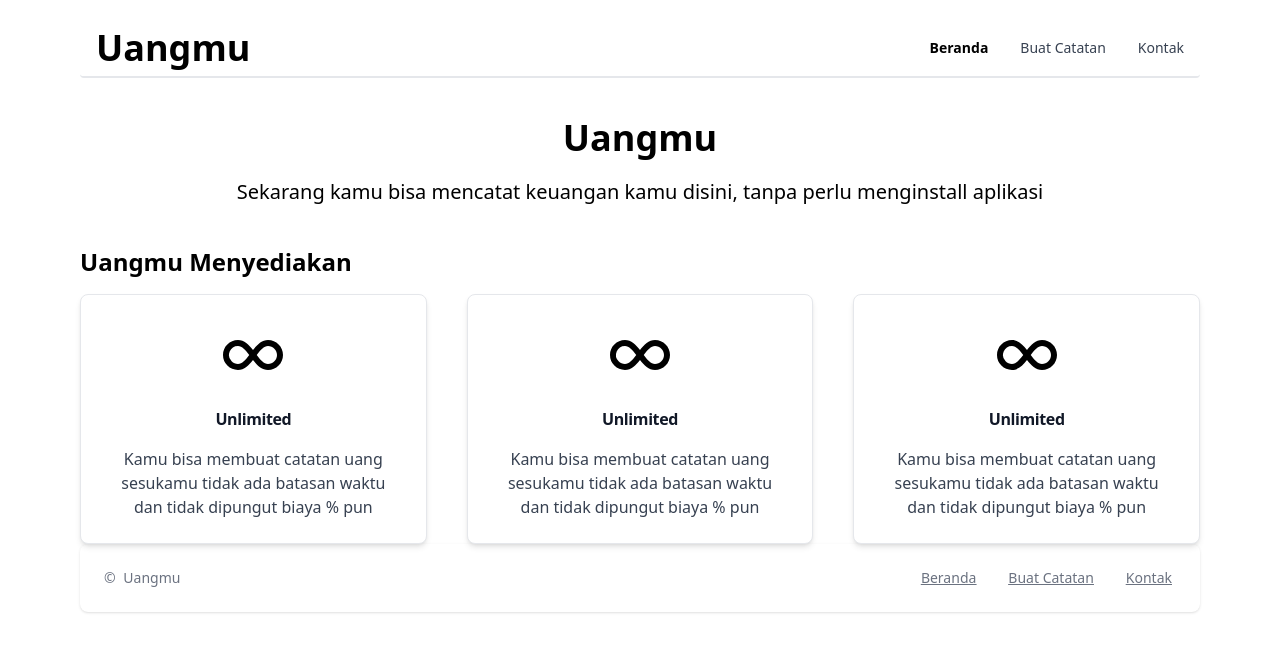
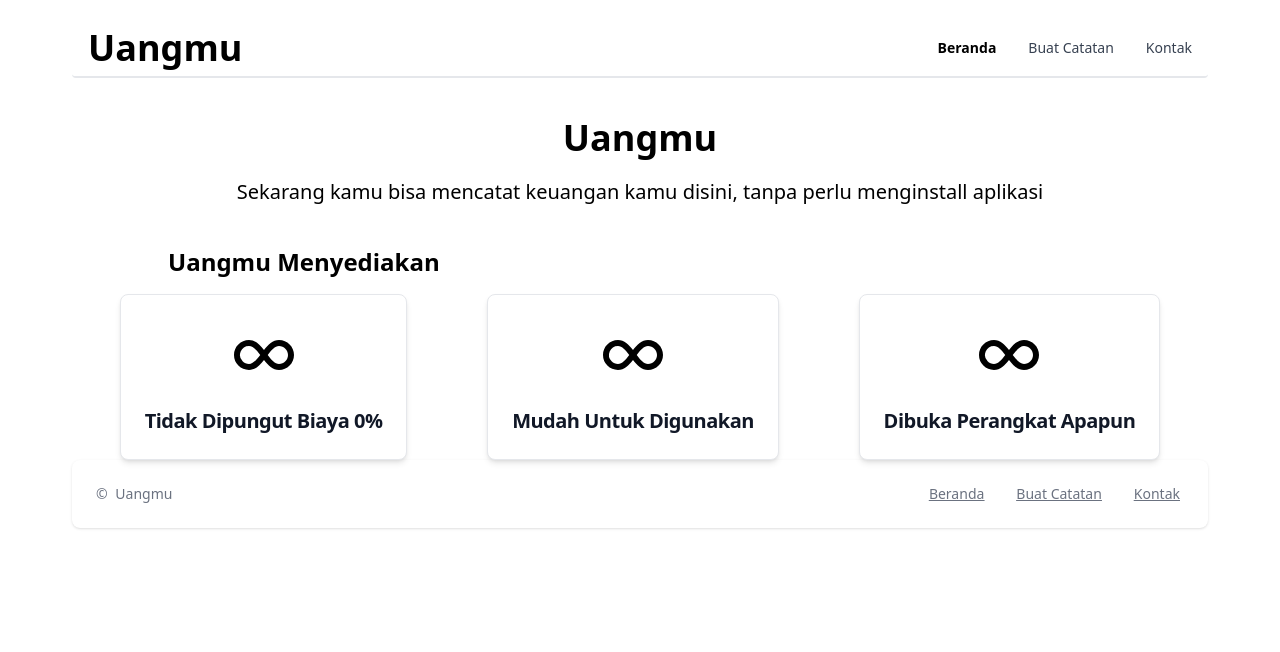
Before and after one commit to Anugerah20/Uangmu, a React (Vite) app: page / in a window 1280 px wide. Shown: the top 652 px of the page. Built offline with nearby package versions, Linux system fonts and the light colour scheme.

Commit message:
Apply localstorage

```diff
--- a/src/components/DataNoteTable.jsx
+++ b/src/components/DataNoteTable.jsx
@@ -1,3 +1,5 @@
+import { FaTrashAlt, FaEdit } from "react-icons/fa";
+
 const DataNoteTable = ({ savedData }) => {
      if (!savedData) {
           return null;
@@ -13,6 +15,10 @@ const DataNoteTable = ({ savedData }) => {
                <td>{formattedDate}</td>
                <td>{formatAmountID}</td>
                <td>{savedData.jenis === "pemasukan" ? "pemasukan" : "pengeluaran"}</td>
+               <td className="flex justify-center gap-2 mt-1">
+                    <a href="#" title="Hapus"><FaTrashAlt /></a>
+                    <a href="#" title="Ubah"><FaEdit /></a>
+               </td>
           </tr>
      );
 };
--- a/src/components/Footer.jsx
+++ b/src/components/Footer.jsx
@@ -2,7 +2,7 @@ import { Footer } from "flowbite-react";
 
 export default function MyFooter() {
   return (
-    <div className="mx-5 sm:mx-20">
+    <div className="mx-5 md:mx-10 lg:mx-[4.5rem]">
       <Footer container className="flex justify-between sm:justify-between">
         <Footer.Copyright
           by="Uangmu"
--- a/src/components/ModalNote.jsx
+++ b/src/components/ModalNote.jsx
@@ -2,9 +2,8 @@ import { Modal, Button, Label, TextInput } from 'flowbite-react';
 
 const ModalNote = ({ openModal, setOpenModal, deskripsi, tanggal, nominal, jenisCatatan, setJenisCatatan, handlerInputChange, handleSubmit, setModal }) => {
      return (
-          <div className="container-note w-4/5 lg:w-1/4 sm:w-1/2 md:w-2/5">
-               {/* <Button onClick={() => setOpenModal(true)} className="btn-note">Buat Catatan</Button> */}
-               <button onClick={() => setOpenModal(true)} className="btn-note">Buat Catatan</button>
+          <div className="container-note w-4/5 lg:w-1/4 sm:w-1/2 md:w-2/5 flex justify-end self-end  ml-10 md:ml-10 lg:ml-[4.5rem]">
+               <button onClick={() => setOpenModal(true)} className="btn-note -mt-5 md:-mt-10 lg:-mt-10">Buat Catatan</button>
                <Modal
                     show={openModal}
                     size="md"
--- a/src/components/Navigation.jsx
+++ b/src/components/Navigation.jsx
@@ -16,7 +16,7 @@ export default function Navigation() {
       <Navbar
         fluid
         rounded
-        className="mx-14 md:sm-10 lg:mx-20 my-2 sm:my-5 border-b-2 border-gray-200 py-2"
+        className="mx-5 md:mx-10 lg:mx-[4.5rem] my-2 sm:my-5 border-b-2 border-gray-200 py-2"
       >
         <Navbar.Brand
           href="/"
--- a/src/index.css
+++ b/src/index.css
@@ -13,7 +13,7 @@
      }
 
      .btn-note {
-          @apply flex justify-center items-center bg-green-500 text-white w-[200px] h-[40px] rounded-md transition-all duration-300 ease-in-out;
+          @apply flex justify-center items-center bg-green-500 text-white w-[140px] h-[40px] rounded-md transition-all duration-300 ease-in-out;
      }
 
      .btn-note:hover {
--- a/src/pages/Contact.jsx
+++ b/src/pages/Contact.jsx
@@ -4,7 +4,6 @@ import { Button, Label, TextInput, Textarea } from "flowbite-react";
 import { FaEnvelope, FaUserAlt } from "react-icons/fa";
 import { useFormik } from "formik";
 import * as yup from "yup";
-import { useState } from "react";
 
 const Contact = () => {
      document.title = "Uangmu | Kontak";
@@ -37,7 +36,7 @@ const Contact = () => {
      return (
           <>
                <Navigation />
-               {/* <h1 className="text-2xl mt-5 font-bold text-center">Kirim Pesanmu Disini</h1> */}
+               <h1 className="text-2xl mt-10 font-bold text-center">Kirim Pesanmu Disini</h1>
                {/* START: KONTAK */}
                <form onSubmit={formik.handleSubmit} className="flex flex-col gap-4 mx-auto w-4/5 sm:max-w-md mt-10">
                     <div>
--- a/src/pages/Home.jsx
+++ b/src/pages/Home.jsx
@@ -11,30 +11,23 @@ const Home = () => {
                <Navigation />
                <section className="text-center">
                     <h1 className="text-4xl font-bold mt-10">Uangmu</h1>
-                    <p className="text-xl mt-5 w-full md:w-4/5 mx-auto sm:w-full">Sekarang kamu bisa mencatat keuangan kamu disini, tanpa perlu menginstall aplikasi</p>
+                    <p className="text-xl mt-5 w-4/5 md:w-4/5 mx-auto sm:w-full">Sekarang kamu bisa mencatat keuangan kamu disini, tanpa perlu menginstall aplikasi</p>
                </section>
                {/* END: DESKRIPSI */}
 
                {/* START: FITUR */}
                <section className="mx-5 sm:mx-20 mt-5 sm:mt-10">
-                    <h2 className="text-2xl font-bold mb-2 sm:mb-4 text-center sm:text-left">Uangmu Menyediakan</h2>
+                    <h2 className="text-2xl font-bold mb-2 sm:mb-4 text-center sm:text-left sm:ml-0 lg:ml-[5.5rem]">Uangmu Menyediakan</h2>
                     {/* END: LIST FITUR */}
-                    <div className="row flex justify-between items-center flex-grow flex-wrap sm:flex-nowrap w-4/5 md:w-full mx-auto gap-2 md:gap-10">
+                    <div className="row flex justify-evenly items-center flex-grow flex-wrap sm:flex-nowrap w-4/5 md:w-full mx-auto gap-2 md:gap-10">
                          <div className="col flex text-center">
                               <Card>
                                    <div className="flex justify-center items-center">
                                         <BiInfinite className="text-7xl" />
                                    </div>
-                                   <h5 className="tetext-2xl font-bold tracking-tight text-gray-900 dark:text-white">
-                                        <p>
-                                             Unlimited
-                                        </p>
+                                   <h5 className="text-xl font-bold tracking-tight text-gray-900 dark:text-white">
+                                        Tidak Dipungut Biaya 0%
                                    </h5>
-                                   <p className="font-normal text-gray-700 dark:text-gray-400">
-                                        <p>
-                                             Kamu bisa membuat catatan uang sesukamu tidak ada batasan waktu dan tidak dipungut biaya % pun
-                                        </p>
-                                   </p>
                               </Card>
                          </div>
 
@@ -43,16 +36,9 @@ const Home = () => {
                                    <div className="flex justify-center items-center">
                                         <BiInfinite className="text-7xl" />
                                    </div>
-                                   <h5 className="tetext-2xl font-bold tracking-tight text-gray-900 dark:text-white">
-                                        <p>
-                                             Unlimited
-                                        </p>
+                                   <h5 className="text-xl font-bold tracking-tight text-gray-900 dark:text-white">
+                                        Mudah Untuk Digunakan
                                    </h5>
-                                   <p className="font-normal text-gray-700 dark:text-gray-400">
-                                        <p>
-                                             Kamu bisa membuat catatan uang sesukamu tidak ada batasan waktu dan tidak dipungut biaya % pun
-                                        </p>
-                                   </p>
                               </Card>
                          </div>
 
@@ -61,16 +47,9 @@ const Home = () => {
                                    <div className="flex justify-center items-center">
                                         <BiInfinite className="text-7xl" />
                                    </div>
-                                   <h5 className="tetext-2xl font-bold tracking-tight text-gray-900 dark:text-white">
-                                        <p>
-                                             Unlimited
-                                        </p>
+                                   <h5 className="text-xl font-bold tracking-tight text-gray-900 dark:text-white">
+                                        Dibuka Perangkat Apapun
                                    </h5>
-                                   <p className="font-normal text-gray-700 dark:text-gray-400">
-                                        <p>
-                                             Kamu bisa membuat catatan uang sesukamu tidak ada batasan waktu dan tidak dipungut biaya % pun
-                                        </p>
-                                   </p>
                               </Card>
                          </div>
                     </div>
```
Also changed, not shown: src/pages/TakeNotes.jsx (+29 -3 lines).
